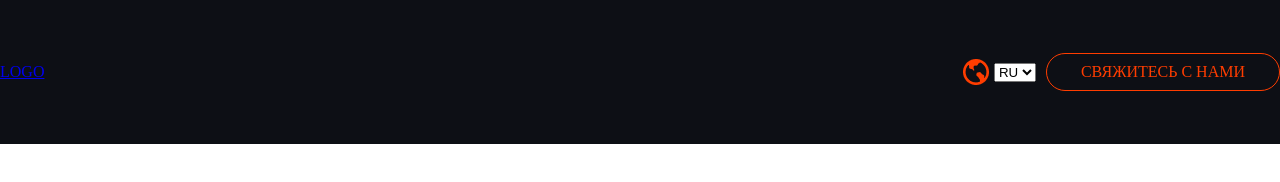
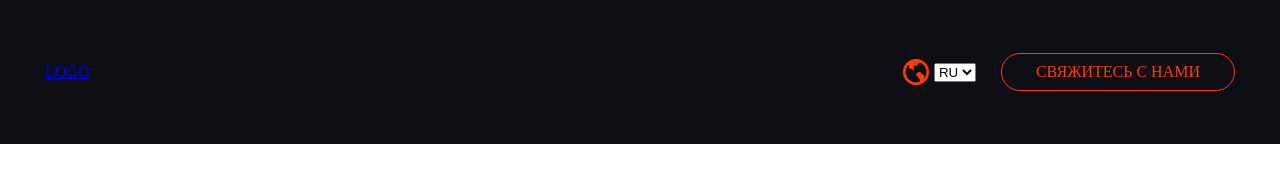
Before and after one commit to VolegzhaninaEM/CarAPI-frontend, a plain HTML site: page index.html in a window 1280 px wide. Drawn offline with Linux system fonts and the light colour scheme.

Commit message:
Добавила отступы в шапке

```diff
--- a/css/style.css
+++ b/css/style.css
@@ -9,6 +9,7 @@
   align-items: center;
   background-color: #0D0F15;
   height: 18vh;
+  padding: 0 45px;
 }
 
 .sviyz {
@@ -33,7 +34,7 @@
   justify-content: flex-end;
   align-items: center;
   flex-grow: 1;
-  margin-right: 10px;
+  margin-right: 25px;
 }
 .logo {
   flex-grow: 0;
```
